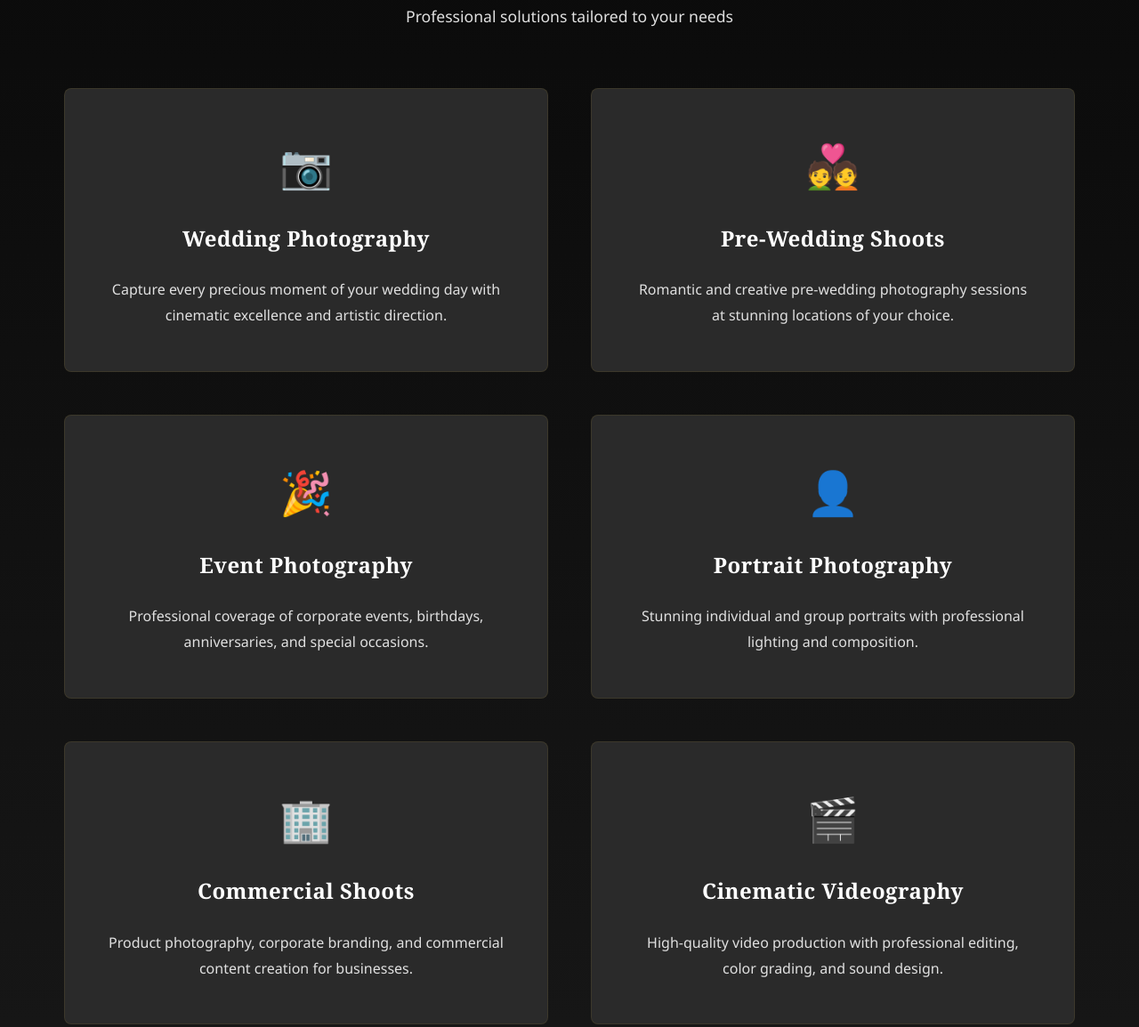
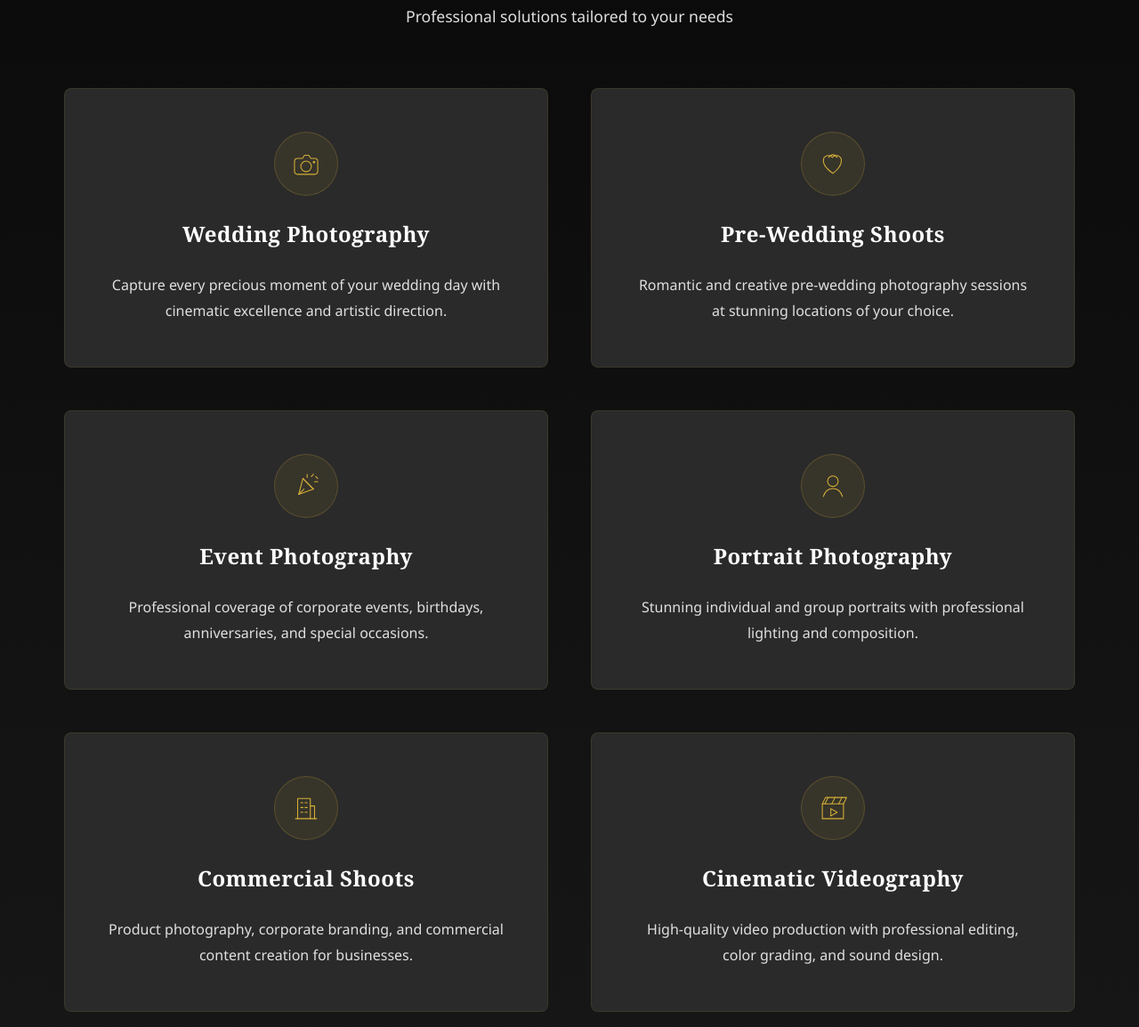
Before and after one commit to ukadri0810/pixel-by-swaraj, a plain HTML site: page index.html in a window 1280 px wide. Shown: the part 2184-3338 px from the top of the page at 89% size. Drawn offline with Linux system fonts and the light colour scheme.

Commit message:
Replace service icons with SVG graphics

```diff
--- a/index.html
+++ b/index.html
@@ -658,8 +658,25 @@
         }
 
         .service-icon {
-            font-size: 3rem;
-            margin-bottom: var(--spacing-md);
+            width: 72px;
+            height: 72px;
+            margin: 0 auto var(--spacing-md);
+            display: flex;
+            align-items: center;
+            justify-content: center;
+            border-radius: 50%;
+            background: rgba(212, 175, 55, 0.08);
+            border: 1px solid rgba(212, 175, 55, 0.22);
+        }
+
+        .service-icon svg {
+            width: 38px;
+            height: 38px;
+            stroke: var(--color-gold);
+            fill: none;
+            stroke-width: 1.8;
+            stroke-linecap: round;
+            stroke-linejoin: round;
         }
 
         .service-title {
@@ -1351,42 +1368,42 @@
 
             <div class="services-grid">
                 <div class="service-card">
-                    <div class="service-icon">📷</div>
+                    <div class="service-icon"><svg viewBox="0 0 64 64" aria-hidden="true" focusable="false"><path d="M18 22h7l4-6h8l4 6h7a6 6 0 0 1 6 6v18a6 6 0 0 1-6 6H16a6 6 0 0 1-6-6V28a6 6 0 0 1 6-6h2z"/><circle cx="32" cy="37" r="10"/><circle cx="47" cy="29" r="1.5"/></svg></div>
                     <h3 class="service-title">Wedding Photography</h3>
                     <p class="service-description">Capture every precious moment of your wedding day with cinematic excellence and artistic direction.</p>
                 </div>
                 <div class="service-card">
-                    <div class="service-icon">💑</div>
+                    <div class="service-icon"><svg viewBox="0 0 64 64" aria-hidden="true" focusable="false"><path d="M32 50s-18-10.8-18-24a9.5 9.5 0 0 1 17-5.8A9.5 9.5 0 0 1 48 26c0 13.2-16 24-16 24z"/><path d="M24 20c2-3 5-5 8-5s6 2 8 5"/></svg></div>
                     <h3 class="service-title">Pre-Wedding Shoots</h3>
                     <p class="service-description">Romantic and creative pre-wedding photography sessions at stunning locations of your choice.</p>
                 </div>
                 <div class="service-card">
-                    <div class="service-icon">🎉</div>
+                    <div class="service-icon"><svg viewBox="0 0 64 64" aria-hidden="true" focusable="false"><path d="M18 48l8-30 20 20-28 10z"/><path d="M26 18l20 20"/><path d="M42 14l4-4"/><path d="M48 24h6"/><path d="M34 10v6"/><path d="M50 14l4 4"/><path d="M18 48l10-10"/></svg></div>
                     <h3 class="service-title">Event Photography</h3>
                     <p class="service-description">Professional coverage of corporate events, birthdays, anniversaries, and special occasions.</p>
                 </div>
                 <div class="service-card">
-                    <div class="service-icon">👤</div>
+                    <div class="service-icon"><svg viewBox="0 0 64 64" aria-hidden="true" focusable="false"><circle cx="32" cy="23" r="10"/><path d="M14 52c3-10 10-15 18-15s15 5 18 15"/></svg></div>
                     <h3 class="service-title">Portrait Photography</h3>
                     <p class="service-description">Stunning individual and group portraits with professional lighting and composition.</p>
                 </div>
                 <div class="service-card">
-                    <div class="service-icon">🏢</div>
+                    <div class="service-icon"><svg viewBox="0 0 64 64" aria-hidden="true" focusable="false"><path d="M16 52V14h24v38"/><path d="M40 28h8v24"/><path d="M22 22h4"/><path d="M30 22h4"/><path d="M22 31h4"/><path d="M30 31h4"/><path d="M22 40h4"/><path d="M30 40h4"/><path d="M12 52h40"/></svg></div>
                     <h3 class="service-title">Commercial Shoots</h3>
                     <p class="service-description">Product photography, corporate branding, and commercial content creation for businesses.</p>
                 </div>
                 <div class="service-card">
-                    <div class="service-icon">🎬</div>
+                    <div class="service-icon"><svg viewBox="0 0 64 64" aria-hidden="true" focusable="false"><path d="M12 24h40v28H12z"/><path d="M12 24l6-12h40l-6 12"/><path d="M23 12l-6 12"/><path d="M36 12l-6 12"/><path d="M49 12l-6 12"/><path d="M28 33l12 7-12 7z"/></svg></div>
                     <h3 class="service-title">Cinematic Videography</h3>
                     <p class="service-description">High-quality video production with professional editing, color grading, and sound design.</p>
                 </div>
                 <div class="service-card">
-                    <div class="service-icon">🎥</div>
+                    <div class="service-icon"><svg viewBox="0 0 64 64" aria-hidden="true" focusable="false"><path d="M14 24h27a5 5 0 0 1 5 5v18a5 5 0 0 1-5 5H14a5 5 0 0 1-5-5V29a5 5 0 0 1 5-5z"/><path d="M46 34l10-7v22l-10-7z"/><circle cx="21" cy="17" r="6"/><circle cx="35" cy="17" r="6"/></svg></div>
                     <h3 class="service-title">Reel & Short Videos</h3>
                     <p class="service-description">Creative short-form videos optimized for social media platforms and marketing.</p>
                 </div>
                 <div class="service-card">
-                    <div class="service-icon">✨</div>
+                    <div class="service-icon"><svg viewBox="0 0 64 64" aria-hidden="true" focusable="false"><path d="M32 8l5.5 15L52 29l-14.5 6L32 50l-5.5-15L12 29l14.5-6L32 8z"/><path d="M50 44l2 5 5 2-5 2-2 5-2-5-5-2 5-2 2-5z"/><path d="M14 10l1.5 4 4 1.5-4 1.5-1.5 4-1.5-4-4-1.5 4-1.5L14 10z"/></svg></div>
                     <h3 class="service-title">Photo Editing & Retouching</h3>
                     <p class="service-description">Professional color grading, retouching, and enhancement to bring out the best in every image.</p>
                 </div>
```
